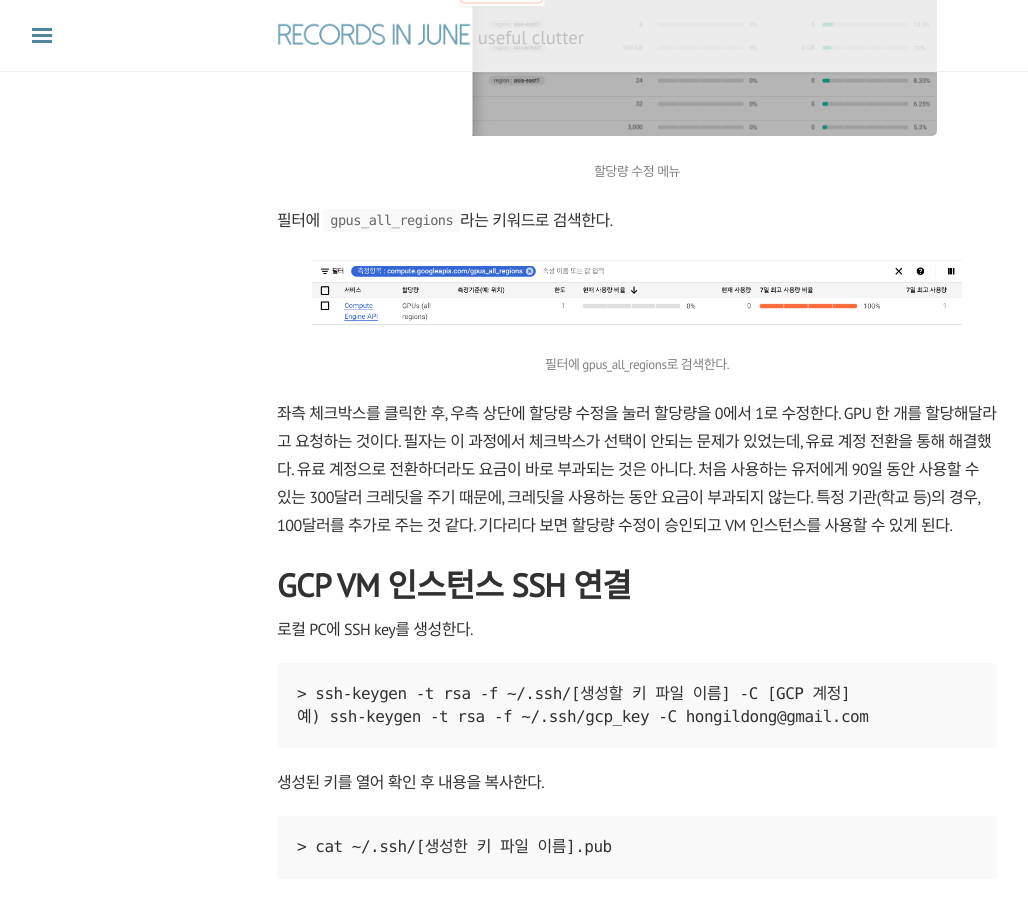
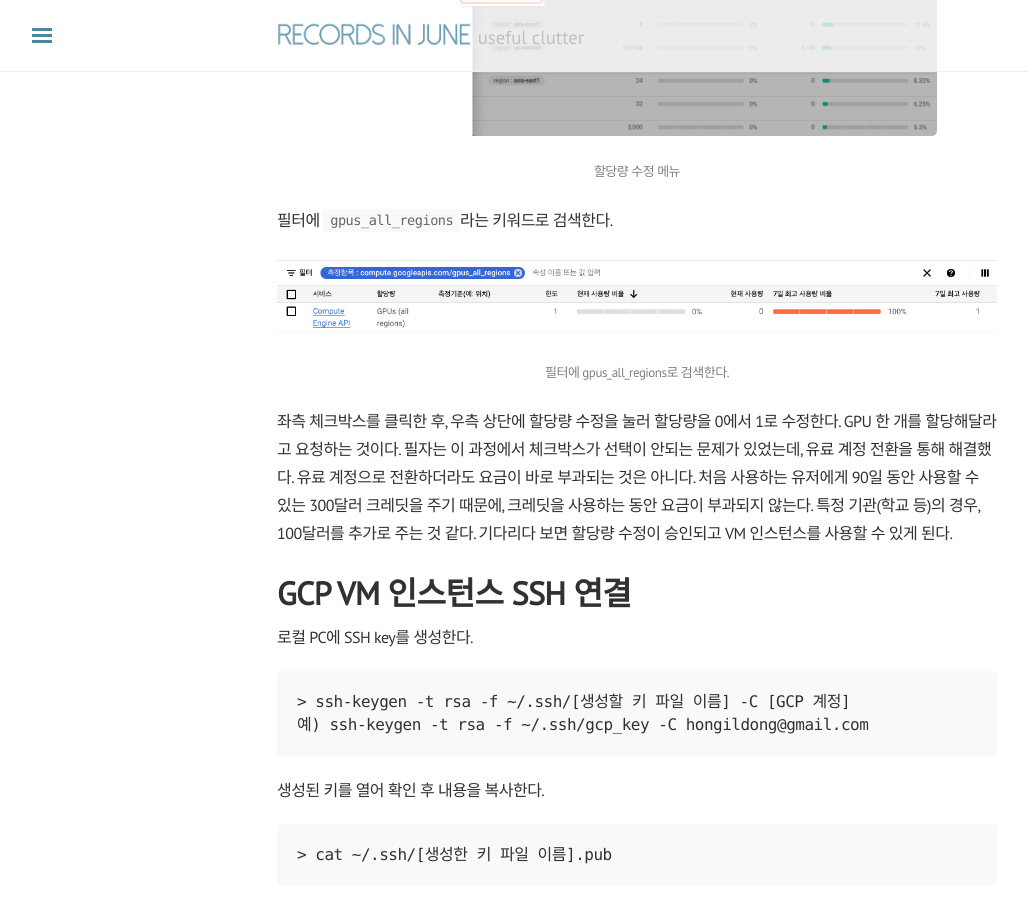
Before and after one commit to j0shuajun/j0shuajun.github.io, a Jekyll site: the page built from _posts/2022-11-29-gcp.md, in a window 1280 px wide and 900 px high, scrolled down 2901 px. Shown: the whole window, without its empty margins (3-1031 px from the left). Built offline with Jekyll 4.4.1, drawn with Linux system fonts in a browser that asks for light colours; nearby versions of some CDN libraries; comment, search, counter and statistics services are not loaded.

Commit message:
gcp_post

```diff
--- a/_posts/2022-11-29-gcp.md
+++ b/_posts/2022-11-29-gcp.md
@@ -44,7 +44,7 @@ VM 인스턴스 생성 후, GPU 할당량을 조정해야 한다. 먼저, 좌측
 필터에 `gpus_all_regions`라는 키워드로 검색한다.
 
 <p align="center">
-  <img width="650" src="/public/img/gpu_allregions.png">
+  <img width="750" src="/public/img/gpu_allregions.png">
   <font size="2" color="#808080"> 필터에 gpus_all_regions로 검색한다. </font>
 </p>
 
```
